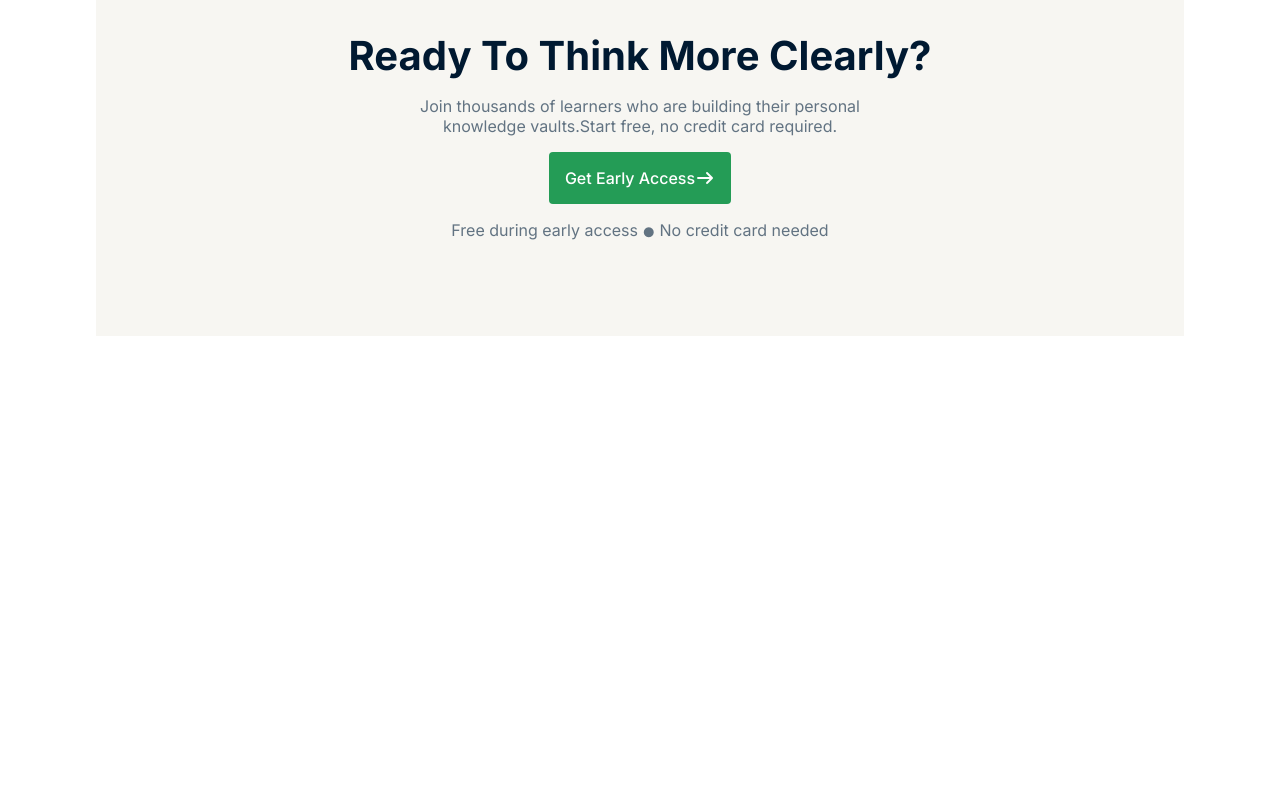
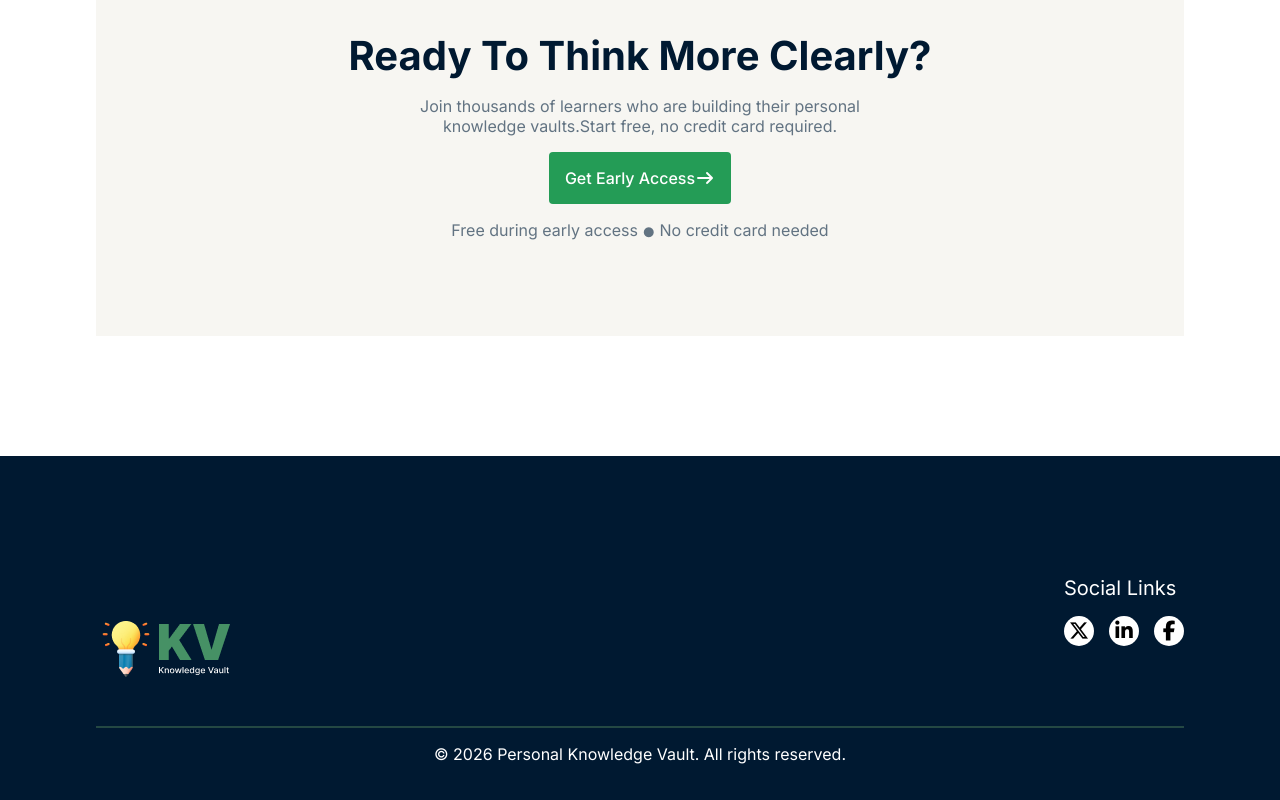
Before and after one commit to tamim-devs/assignment_1, a plain HTML site: page index.html in a window 1280 px wide. Shown: the part 2519-3319 px from the top of the page. Before the commit the page ends 2975 px from the top, so only its background shows below. Drawn offline with Linux system fonts and the light colour scheme.

Commit message:
completed assignment

```diff
--- a/css/styles.css
+++ b/css/styles.css
@@ -443,3 +443,64 @@ margin-bottom: 16px;
     font-size: 10px;
 }
 /* _________________Section3 End HERE____________________ */
+
+
+/* footer start here  */
+
+footer{
+    padding: 120px 0px 20px 0px;
+    background-color: #001931;
+}
+
+.footer__wrapper{
+    display: flex;
+    align-items: center;
+    justify-content: space-between;
+}
+
+.footer__social h5{
+    color: white;
+    font-size: 20px;
+    font-family: "Inter", sans-serif;
+    font-weight: 400;
+    margin-bottom: 16px;
+}
+
+
+.social__icons  i{
+ font-size: 20px;
+}
+
+.social__icons div{
+display: flex;
+align-items: center;
+justify-content: center;
+width: 30px;
+height: 30px;
+background-color: white;
+border-radius: 50%;
+}
+
+
+.social__icons{
+    display: flex;
+    align-items: center;
+    gap: 15px;
+    margin-bottom: 80px;
+}
+
+.copy_right{
+    width: 100%;
+    height: 54px;
+   border-top: 2px solid #406b5291;
+  display: flex;
+  align-items: center;
+  justify-content: center;
+}
+.copy_right p{
+    color: white;
+    font-size: 16px;
+    font-family: "Inter", sans-serif;
+
+}
+/* footer end here  */
--- a/index.html
+++ b/index.html
@@ -188,7 +188,31 @@
     </main>
 
     <footer>
+        <div class="container">
+            <div class="footer__wrapper">
+                <div class="footer__logo">
+                    <img src="images/logo-footer.png" alt="">
+                </div>
+                <div class="footer__social">
+                    <h5>Social Links</h5>
+                    <div class="social__icons">
+                         <div>
+                            <i class="fa-brands fa-x-twitter"></i>
+                         </div>
+                         <div>
+                           <i class="fa-brands fa-linkedin-in"></i>
+                         </div>
+                         <div>
+                            <i class="fa-brands fa-facebook-f"></i>
+                         </div>
 
+                    </div>
+                </div>
+            </div>
+            <div class="copy_right">
+                <p>© 2026 Personal Knowledge Vault. All rights reserved.</p>
+            </div>
+        </div>
     </footer>
 </body>
 </html>
```
